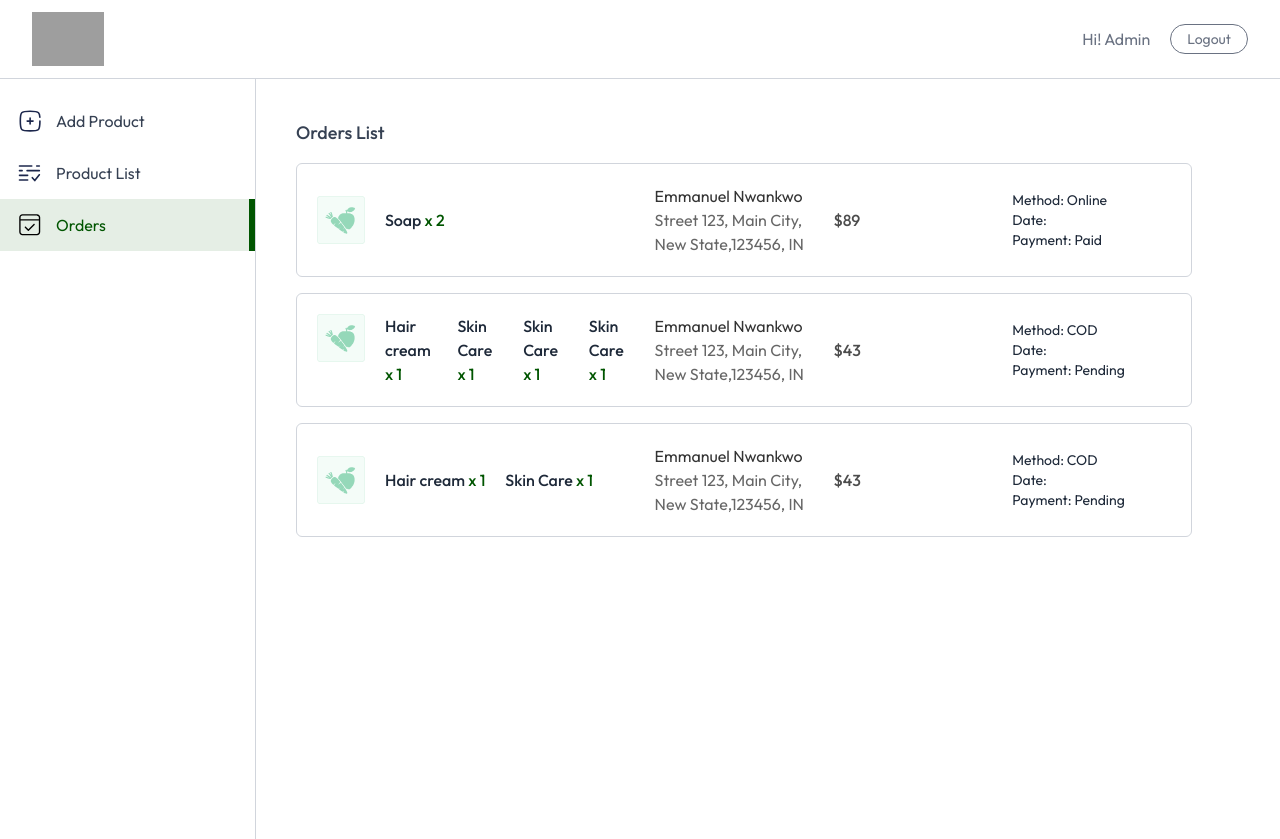
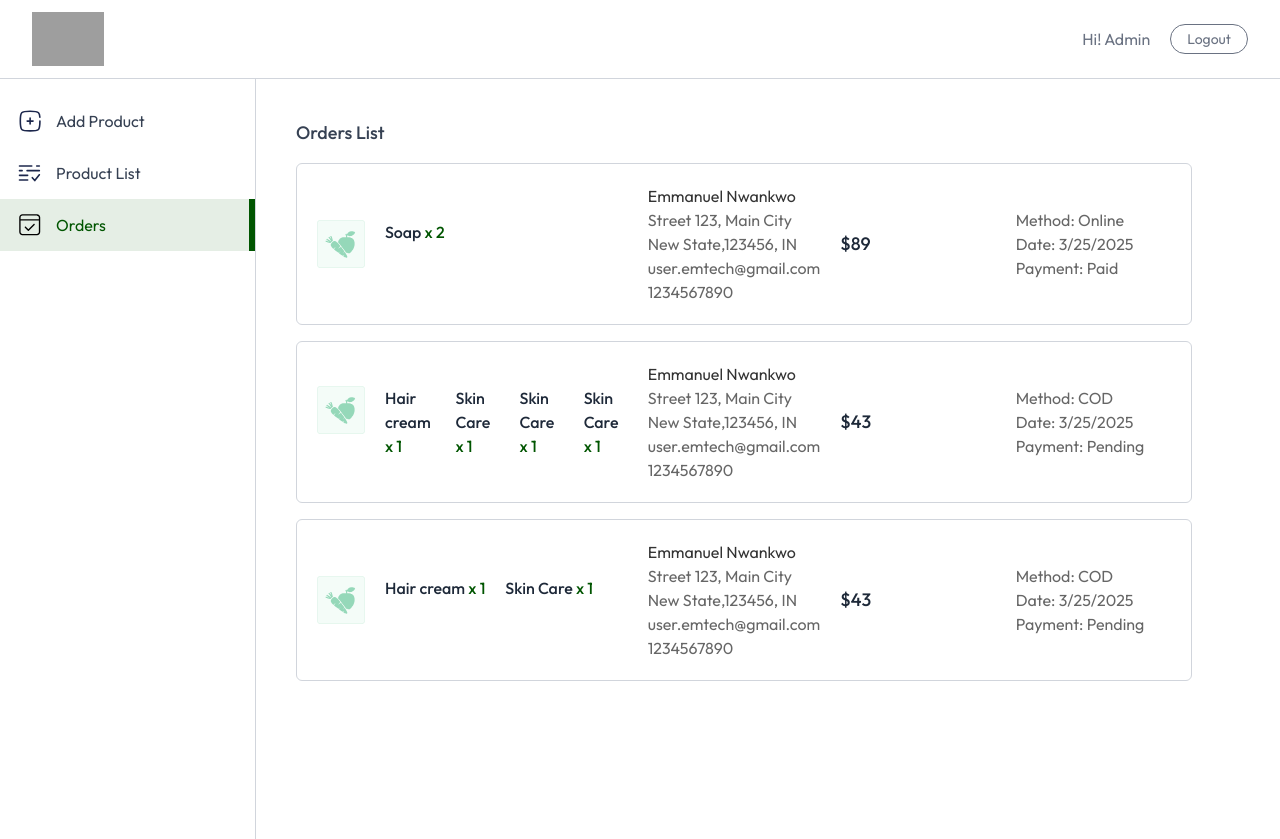
Before and after one commit to emachizy/eveline-beauty-world, a React (Vite) app in the folder client/: page /seller/orders in a window 1280 px wide. Both pictures are taken after typing "name@example.com", "Sample123" into the empty fields and a click on the button "Login". Built offline with nearby package versions, Linux system fonts and the light colour scheme; grey boxes are pictures that could not be loaded; a web font is replaced by a local one.

Commit message:
order page updated

```diff
--- a/client/src/pages/seller/Orders.jsx
+++ b/client/src/pages/seller/Orders.jsx
@@ -31,7 +31,7 @@ const Orders = () => {
               />
               <>
                 {order.items.map((item, index) => (
-                  <div key={index} className="flex flex-col justify-center">
+                  <div key={index} className="flex flex-col">
                     <p className="font-medium">
                       {item.product.name}{" "}
                       <span className="text-primary">x {item.quantity}</span>
@@ -46,20 +46,26 @@ const Orders = () => {
                 {order.address.firstName} {order.address.lastName}
               </p>
               <p>
-                {order.address.street}, {order.address.city},{" "}
+                {order.address.street}, {order.address.city}
+              </p>
+
+              <p>
+                {" "}
                 {order.address.state},{order.address.zipcode},{" "}
                 {order.address.country}
               </p>
+              <p>{order.address.email}</p>
+              <p>{order.address.phone}</p>
             </div>
 
-            <p className="font-medium text-base my-auto text-black/70">
+            <p className="font-medium text-lg my-auto">
               {currency}
               {order.amount}
             </p>
 
-            <div className="flex flex-col text-sm">
+            <div className="flex flex-col text-sm md:text-base text-black/60">
               <p>Method: {order.paymentType}</p>
-              <p>Date: {order.orderDate}</p>
+              <p>Date: {new Date(order.createdAt).toLocaleDateString()}</p>
               <p>Payment: {order.isPaid ? "Paid" : "Pending"}</p>
             </div>
           </div>
```
